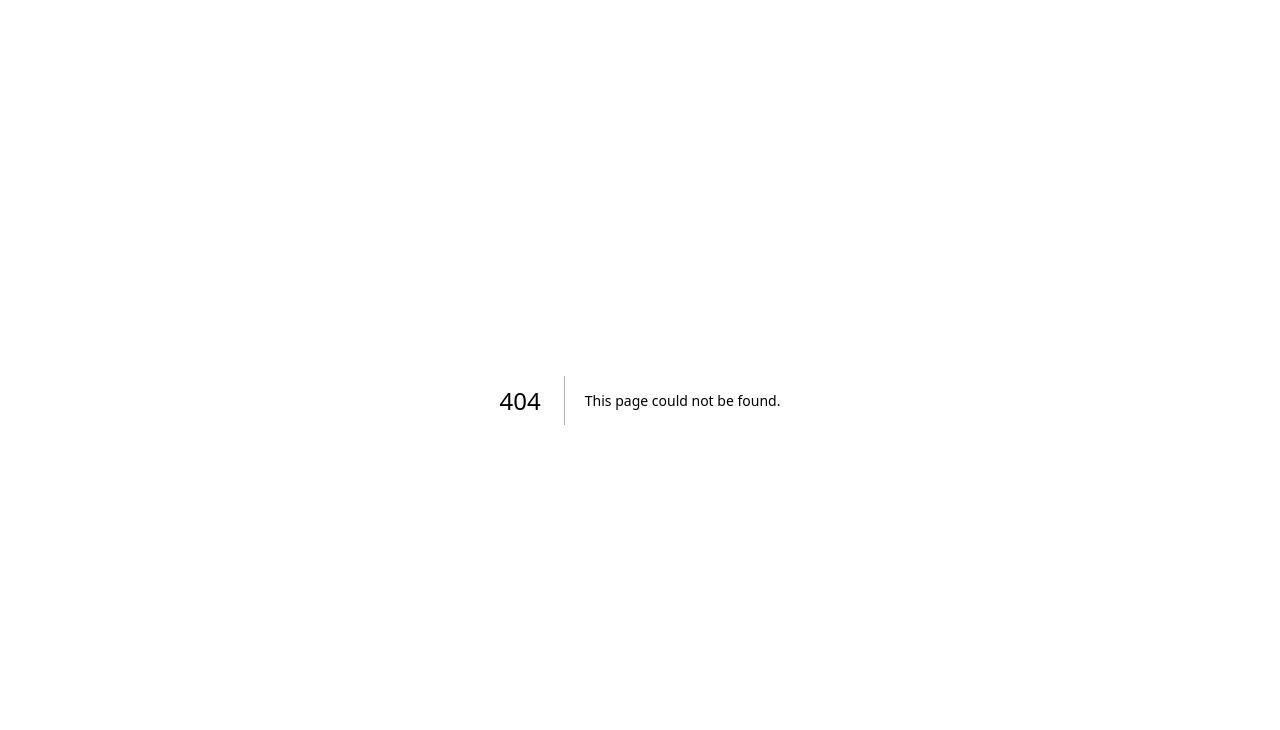
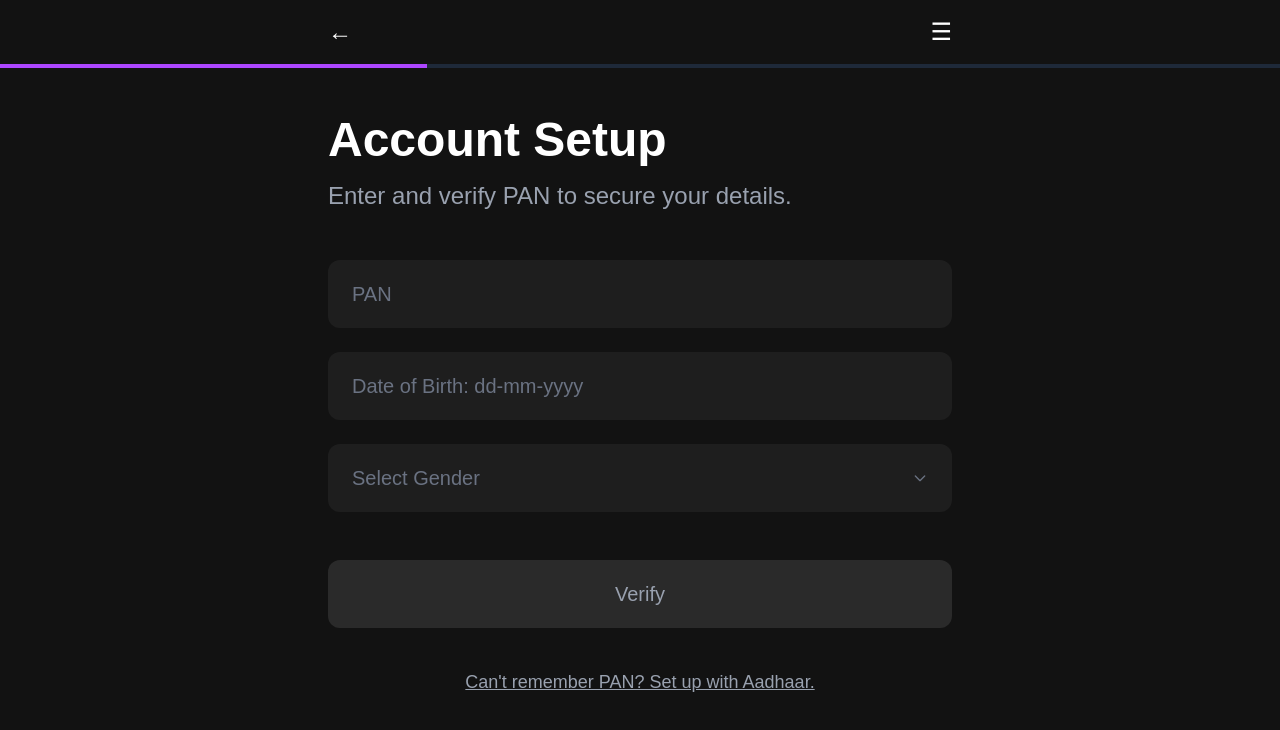
Before and after one commit to raghuramalur/investapp-master, a Next.js app: page /account-setup in a window 1280 px wide. Before the commit this address had no page. Shown: the top 730 px of the page. Built offline with nearby package versions, Linux system fonts and the light colour scheme.

Commit message:
commit 8

```diff
--- /dev/null
+++ b/src/app/account-setup/page.js
@@ -0,0 +1,108 @@
+"use client";
+import { useState } from 'react';
+import { useRouter } from 'next/navigation';
+
+export default function AccountSetup() {
+  const [pan, setPan] = useState('');
+  const [dob, setDob] = useState('');
+  const [gender, setGender] = useState('');
+  const router = useRouter();
+
+  const handleSubmit = (e) => {
+    e.preventDefault();
+    // Add validation and API calls here
+    router.push('/upi-setup'); // Next step would be UPI setup
+  };
+
+  return (
+    <div className="min-h-screen bg-[#121212] text-white">
+      {/* Header */}
+      <div className="max-w-2xl mx-auto px-6">
+        <div className="flex justify-between items-center h-16">
+          <button onClick={() => router.back()} className="text-2xl">←</button>
+          <button className="text-2xl">☰</button>
+        </div>
+      </div>
+
+      {/* Progress Bar */}
+      <div className="w-full h-1 bg-gray-800">
+        <div className="w-1/3 h-full bg-purple-500"></div>
+      </div>
+
+      {/* Main Content */}
+      <div className="max-w-2xl mx-auto px-6 py-12">
+        <div className="mb-12">
+          <h1 className="text-4xl sm:text-5xl font-bold mb-4">Account Setup</h1>
+          <p className="text-xl sm:text-2xl text-gray-400">
+            Enter and verify PAN to secure your details.
+          </p>
+        </div>
+
+        <form onSubmit={handleSubmit} className="space-y-6">
+          {/* PAN Input */}
+          <div className="relative">
+            <input
+              type="text"
+              placeholder="PAN"
+              value={pan}
+              onChange={(e) => setPan(e.target.value.toUpperCase())}
+              className="w-full bg-[#1E1E1E] text-xl px-6 py-5 rounded-xl focus:outline-none focus:ring-2 focus:ring-purple-500 text-white placeholder-gray-500 transition-all duration-200"
+              maxLength="10"
+            />
+          </div>
+
+          {/* Date of Birth Input */}
+          <div className="relative">
+            <input
+              type="text"
+              placeholder="Date of Birth: dd-mm-yyyy"
+              value={dob}
+              onChange={(e) => setDob(e.target.value)}
+              className="w-full bg-[#1E1E1E] text-xl px-6 py-5 rounded-xl focus:outline-none focus:ring-2 focus:ring-purple-500 text-white placeholder-gray-500 transition-all duration-200"
+            />
+          </div>
+
+          {/* Gender Select */}
+          <div className="relative">
+            <select
+              value={gender}
+              onChange={(e) => setGender(e.target.value)}
+              className="w-full bg-[#1E1E1E] text-xl px-6 py-5 rounded-xl focus:outline-none focus:ring-2 focus:ring-purple-500 text-gray-500 appearance-none cursor-pointer transition-all duration-200"
+            >
+              <option value="">Select Gender</option>
+              <option value="male">Male</option>
+              <option value="female">Female</option>
+              <option value="other">Other</option>
+            </select>
+            <div className="absolute right-6 top-1/2 transform -translate-y-1/2 pointer-events-none">
+              <svg className="w-4 h-4 text-gray-500" fill="none" stroke="currentColor" viewBox="0 0 24 24">
+                <path strokeLinecap="round" strokeLinejoin="round" strokeWidth="2" d="M19 9l-7 7-7-7" />
+              </svg>
+            </div>
+          </div>
+
+          {/* Verify Button */}
+          <div className="pt-6">
+            <button
+              type="submit"
+              className="w-full bg-[#2A2A2A] text-gray-400 py-5 rounded-xl text-xl font-medium hover:bg-[#333333] focus:outline-none focus:ring-2 focus:ring-gray-500 transition-all duration-200"
+            >
+              Verify
+            </button>
+          </div>
+
+          {/* Aadhaar Link */}
+          <div className="text-center pt-4">
+            <button
+              type="button"
+              onClick={() => router.push('/aadhaar-setup')}
+              className="text-gray-400 underline text-lg hover:text-white transition-colors duration-200"
+            >
+              Can't remember PAN? Set up with Aadhaar.
+            </button>
+          </div>
+        </form>
+      </div>
+    </div>
+  );
+}
--- a/src/app/activation/page.js
+++ b/src/app/activation/page.js
@@ -7,16 +7,16 @@ export default function Activation() {
   const router = useRouter();
 
   return (
-    <div className="min-h-screen bg-[#121212] text-white p-6">
+    <div className="min-h-screen bg-[#121212] text-white p-6 flex items-center justify-center">
       {/* Main Card */}
-      <div className="bg-[#1E1E1E] rounded-3xl p-8 flex flex-col items-center max-w-xl mx-auto mt-12">
+      <div className="bg-[#1E1E1E] rounded-2xl p-12 flex flex-col items-center w-full max-w-3xl mx-auto">
         {/* Logo */}
-        <div className="w-32 h-32 mb-12">
+        <div className="w-24 h-24 mb-10">
           <Image
             src={logo}
             alt="Dime.On Logo"
-            width={128}
-            height={128}
+            width={96}
+            height={96}
             className="w-full h-full object-contain"
           />
         </div>
@@ -26,8 +26,8 @@ export default function Activation() {
         </h1>
 
         {/* Steps */}
-        <div className="space-y-12 w-full text-center mb-12">
-          <div>
+        <div className="grid md:grid-cols-2 gap-12 w-full mb-12">
+          <div className="text-center">
             <h2 className="text-2xl font-semibold mb-2">
               Step 1 - Account Setup
             </h2>
@@ -38,7 +38,7 @@ export default function Activation() {
             </p>
           </div>
 
-          <div>
+          <div className="text-center">
             <h2 className="text-2xl font-semibold mb-2">
               Step 2 - Automatic Investing
             </h2>
@@ -52,7 +52,7 @@ export default function Activation() {
         {/* Start Investing Button */}
         <button
           onClick={() => router.push('/account-setup')}
-          className="w-full bg-[#4A4A8A] text-white py-4 rounded-full text-xl font-medium hover:bg-[#5A5A9A] transition-all duration-200"
+          className="w-full max-w-md bg-[#4A4A8A] text-white py-4 rounded-full text-xl font-medium hover:bg-[#5A5A9A] transition-all duration-200"
         >
           Start Investing
         </button>
--- a/src/app/dashboard/page.js
+++ b/src/app/dashboard/page.js
@@ -106,7 +106,7 @@ export default function Dashboard() {
         {/* Complete Activation Button */}
         <button
           onClick={() => router.push('/activation')}
-          className="w-full bg-[#ADFF2F] text-black py-4 rounded-xl text-xl font-medium hover:bg-[#9AE52E] transition-all duration-200"
+          className="w-full bg-[#4A4A8A] text-white py-4 rounded-xl text-xl font-medium hover:bg-[#5A5A9A] transition-all duration-200"
         >
           Complete Activation
         </button>
```
